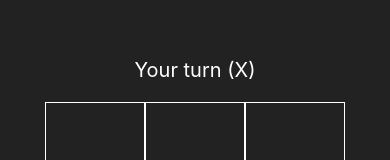
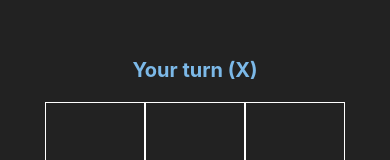
Before and after one commit to garymartin87/tic-tac-toe-ai, a React Native app: screen / in a window 390 px wide. Shown: the part 192-352 px from the top of the page. Built offline with nearby package versions, Linux system fonts and the light colour scheme.

Commit message:
style: Enhance game UI with bold turn indicator
- Add fontWeight: 'bold' to turn text for better visibility
- Make turn indicator more prominent and easier to read

```diff
--- a/App.tsx
+++ b/App.tsx
@@ -105,12 +105,20 @@ export default function App(): JSX.Element {
 
   return (
     <View style={styles.container}>
-      <Text style={styles.turnText}>{currentTurnText}</Text>
+      <Text style={[
+        styles.turnText,
+        currentPlayer === Player.X && { color: '#7CB9E8' }, // Pastel blue for X
+        currentPlayer === Player.O && { color: '#FFB6C1' }  // Pastel pink for O
+      ]}>{currentTurnText}</Text>
       {board.map((row, i) => (
         <View key={i} style={styles.row}>
           {row.map((cell, j) => (
             <TouchableOpacity key={j} style={styles.cell} onPress={() => handlePress(i, j)}>
-              <Text style={styles.cellText}>{cell}</Text>
+              <Text style={[
+                styles.cellText,
+                cell === Player.X && { color: '#7CB9E8' }, // Pastel blue for X
+                cell === Player.O && { color: '#FFB6C1' }  // Pastel pink for O
+              ]}>{cell}</Text>
             </TouchableOpacity>
           ))}
         </View>
@@ -138,11 +146,13 @@ const styles = StyleSheet.create({
     alignItems: 'center'
   },
   cellText: {
-    fontSize: 32,
+    fontSize: 48,
+    fontWeight: 'bold',
     color: '#fff'
   },
   turnText: {
     fontSize: 20,
+    fontWeight: 'bold',
     color: '#fff',
     marginBottom: 20
   }
```
